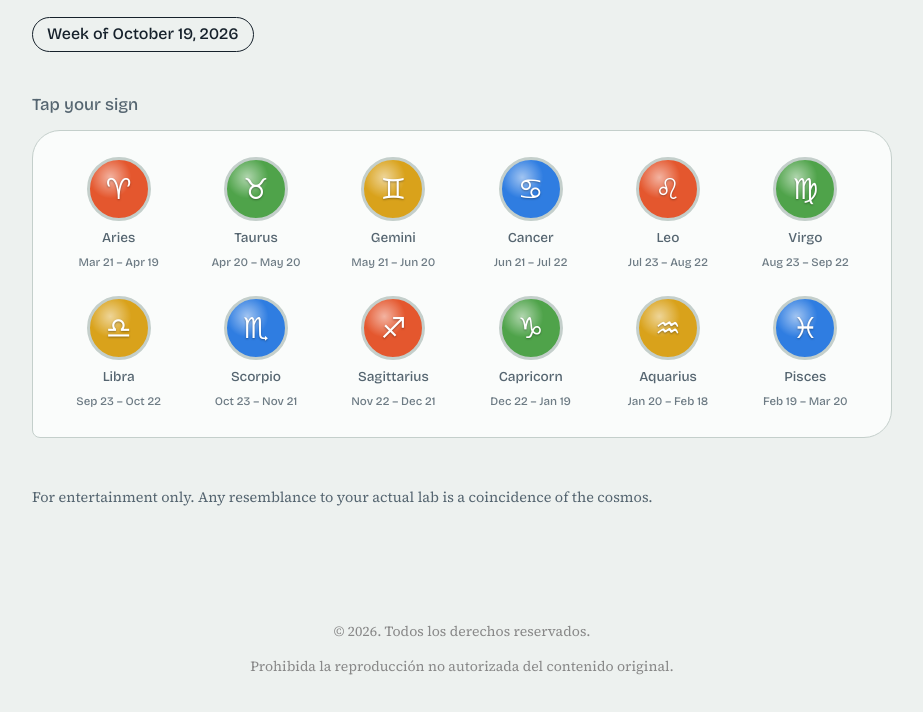
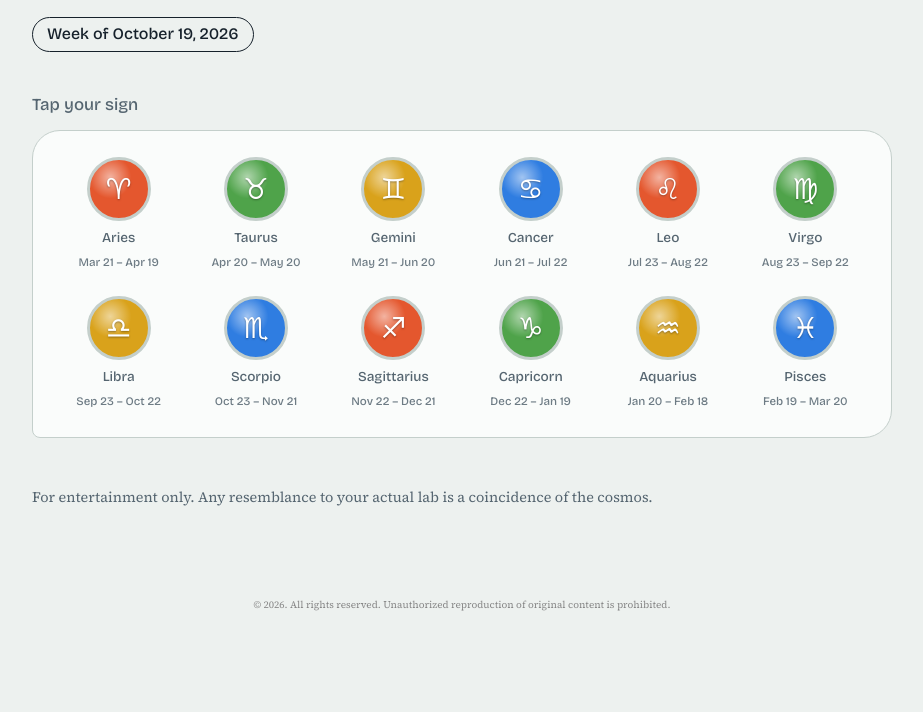
Before and after one commit to labhoroscope/labhoroscope, a plain HTML site: page index.html in a window 1280 px wide. Shown: the part 181-893 px from the top of the page, without its empty margins (178-1101 px from the left). After the commit the page ends 803 px from the top, so only its background shows below. Drawn offline with nearby package versions, Linux system fonts and the light colour scheme.

Commit message:
copyright2.html

```diff
--- a/index.html
+++ b/index.html
@@ -145,9 +145,8 @@ function reveal(i, btn) {
 }
 </script>
 
-<footer style="text-align: center; padding: 20px; font-size: 14px; color: #888;">
-  <p>© 2026. Todos los derechos reservados.</p>
-  <p>Prohibida la reproducción no autorizada del contenido original.</p>
+<footer style="text-align: center; padding: 10px; font-size: 10px; color: #888;">
+  © 2026. All rights reserved. Unauthorized reproduction of original content is prohibited.
 </footer>
 
 </body>
```
